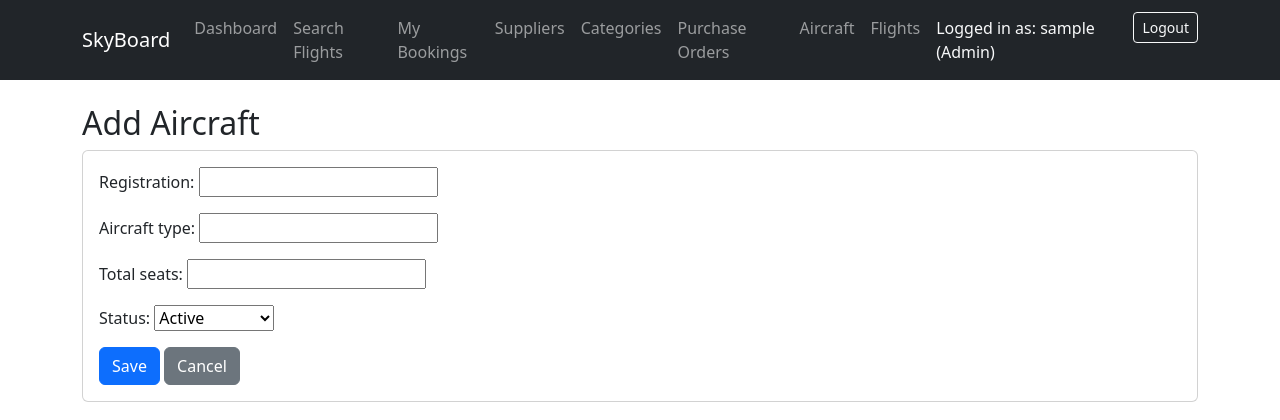
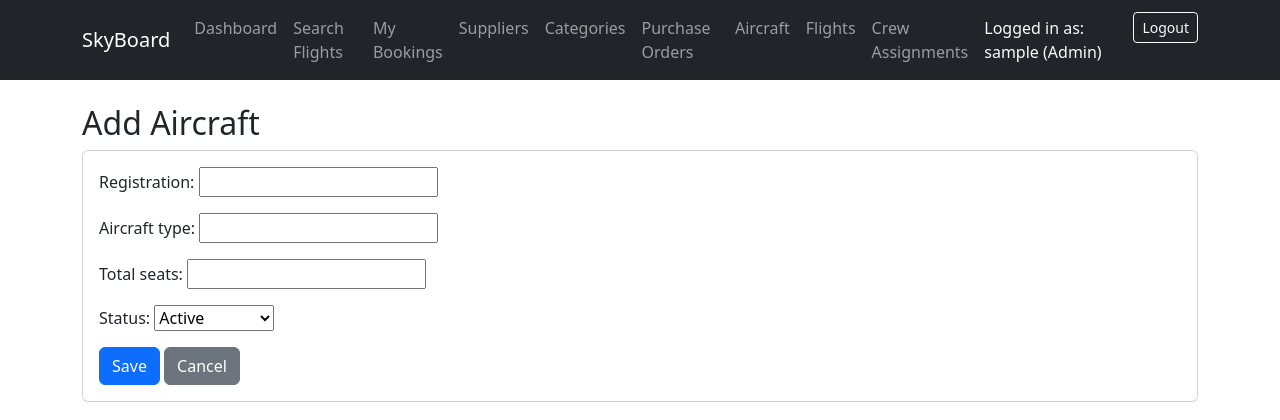
Before and after one commit to d3MBA/WFD-Project-B00165672, a Django app: page /aircraft/create/ in a window 1280 px wide. Shown: the top 420 px of the page. Run offline with Django 5.2, Linux system fonts and the light colour scheme; a user stored in the database is signed in; tables that the repository leaves empty hold one stand-in row (values such as "Sample post").

Commit message:
update navbar with crew assignment links

```diff
--- a/main/templates/main/base.html
+++ b/main/templates/main/base.html
@@ -43,6 +43,14 @@
                         <li class="nav-item">
                             <a class="nav-link" href="{% url 'flight_list' %}">Flights</a>
                         </li>
+                        <li class="nav-item">
+                            <a class="nav-link" href="{% url 'assignment_list' %}">Crew Assignments</a>
+                        </li>
+                    {% endif %}
+                    {% if user.role == 'ground_crew' %}
+                        <li class="nav-item">
+                            <a class="nav-link" href="{% url 'my_assignments' %}">My Assignments</a>
+                        </li>
                     {% endif %}
                     <li class="nav-item">
                         <span class="nav-link text-light">Logged in as: {{ user.username }} ({{ user.get_role_display }})</span>
```
